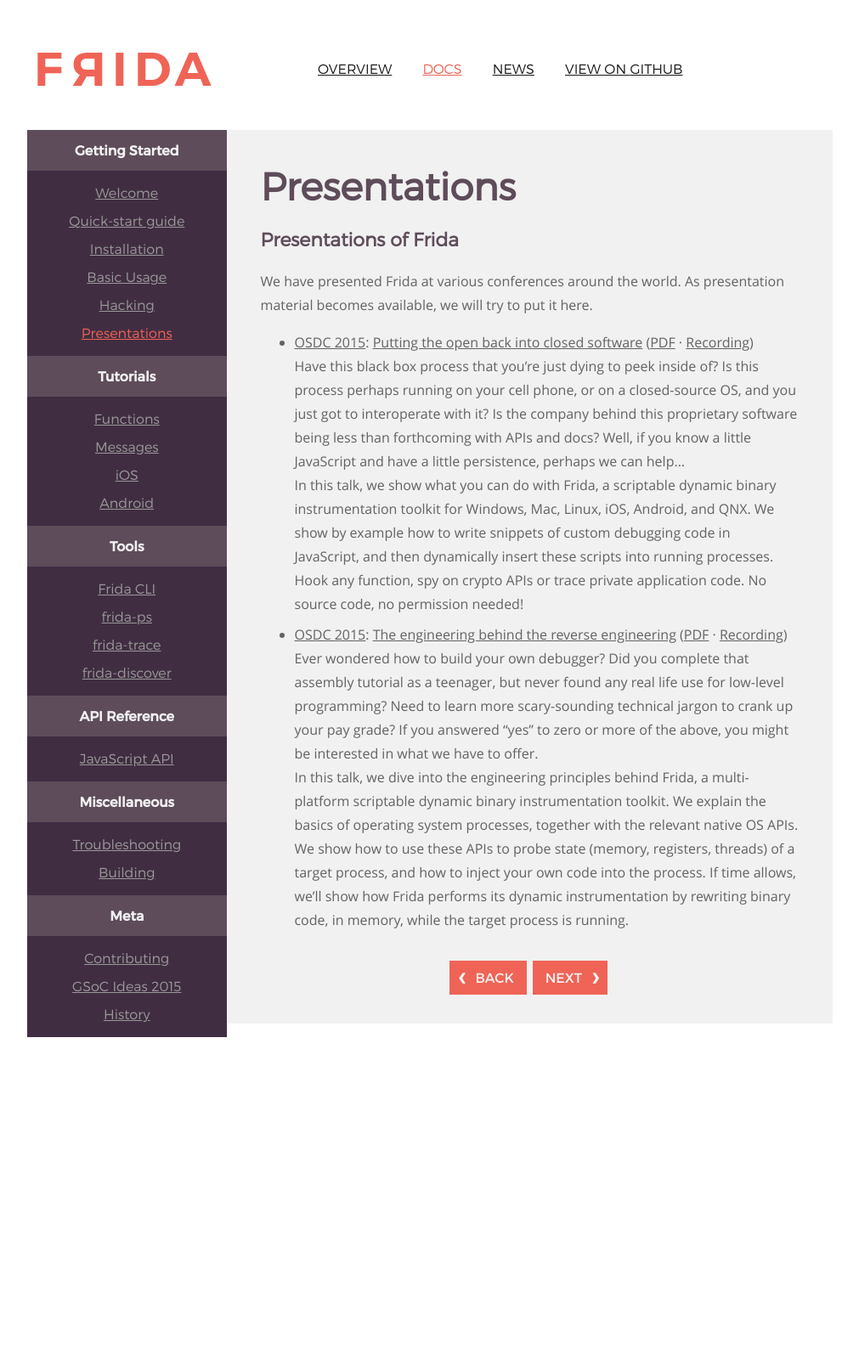
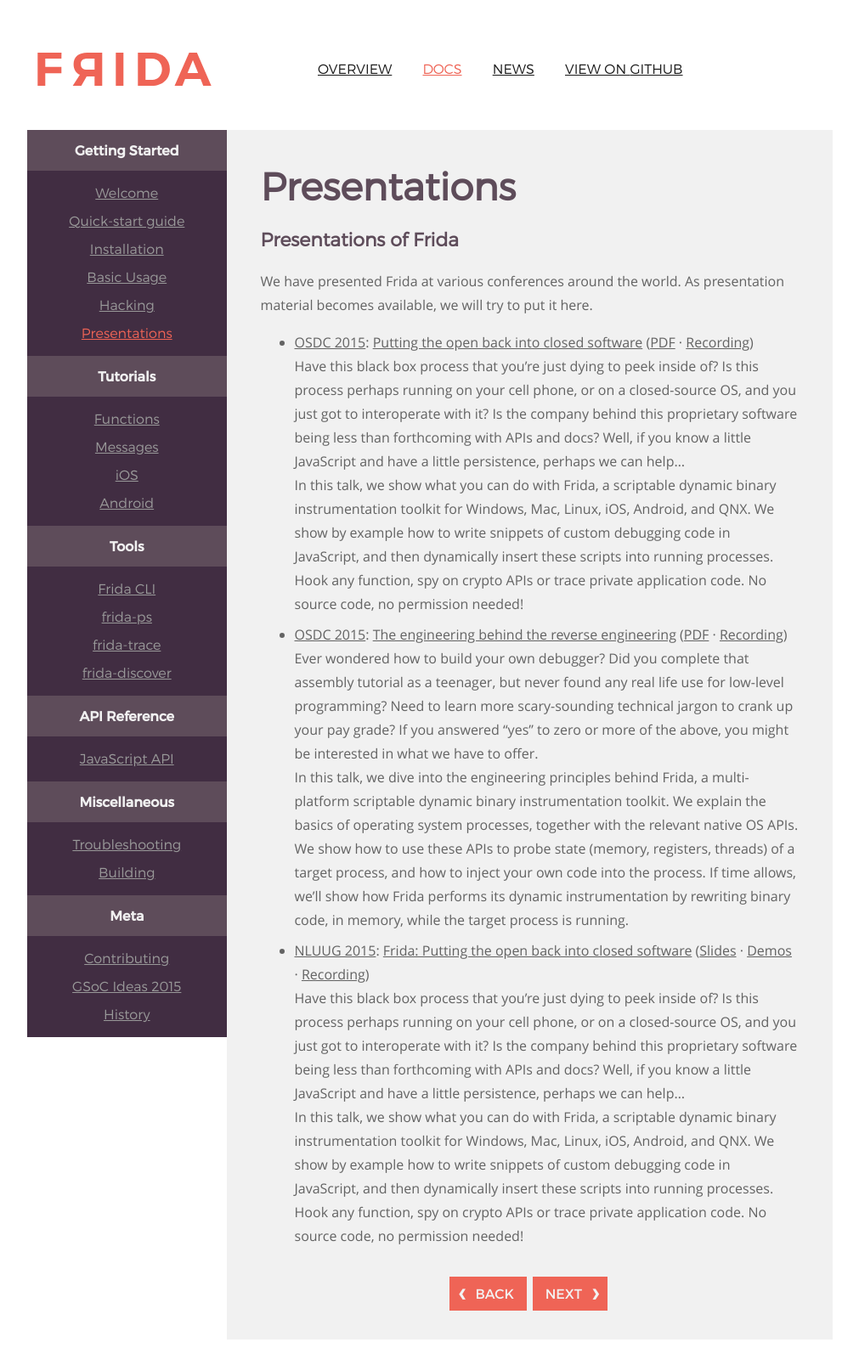
Before and after one commit to frida/frida-website, a Jekyll site: the page built from docs/presentations.md, in a window 1280 px wide. Shown: the whole page at 85% size, without its empty margins (129-1140 px from the left). Built offline with Jekyll 4.4.1, drawn with Linux system fonts in a browser that asks for light colours; before the commit the page ends 1231 px from its top, so only the background shows below that.

Commit message:
Add the NLUUG 2015 presentation

```diff
--- a/docs/presentations.md
+++ b/docs/presentations.md
@@ -47,3 +47,23 @@ material becomes available, we will try to put it here.
   into the process. If time allows, we’ll show how Frida performs its dynamic
   instrumentation by rewriting binary code, in memory, while the target process
   is running.
+
+- [NLUUG 2015](https://www.nluug.nl/activiteiten/events/nj15/index.html):
+  [Frida: Putting the open back into closed software](https://www.nluug.nl/activiteiten/events/nj15/abstracts/ab08.html)
+  ([Slides](http://slides.com/oleavr/nluug-2015-frida-putting-the-open-back-into-closed-software)
+  · [Demos](https://github.com/frida/frida-presentations/tree/master/NLUUG2015)
+  · [Recording](https://youtu.be/3lo1Y2oKkE4))
+
+  Have this black box process that you're just dying to peek inside of? Is
+  this process perhaps running on your cell phone, or on a closed-source OS,
+  and you just got to interoperate with it? Is the company behind this
+  proprietary software being less than forthcoming with APIs and docs?
+  Well, if you know a little JavaScript and have a little persistence,
+  perhaps we can help...
+
+  In this talk, we show what you can do with Frida, a scriptable dynamic
+  binary instrumentation toolkit for Windows, Mac, Linux, iOS, Android,
+  and QNX. We show by example how to write snippets of custom debugging
+  code in JavaScript, and then dynamically insert these scripts into running
+  processes. Hook any function, spy on crypto APIs or trace private application
+  code. No source code, no permission needed!
```
